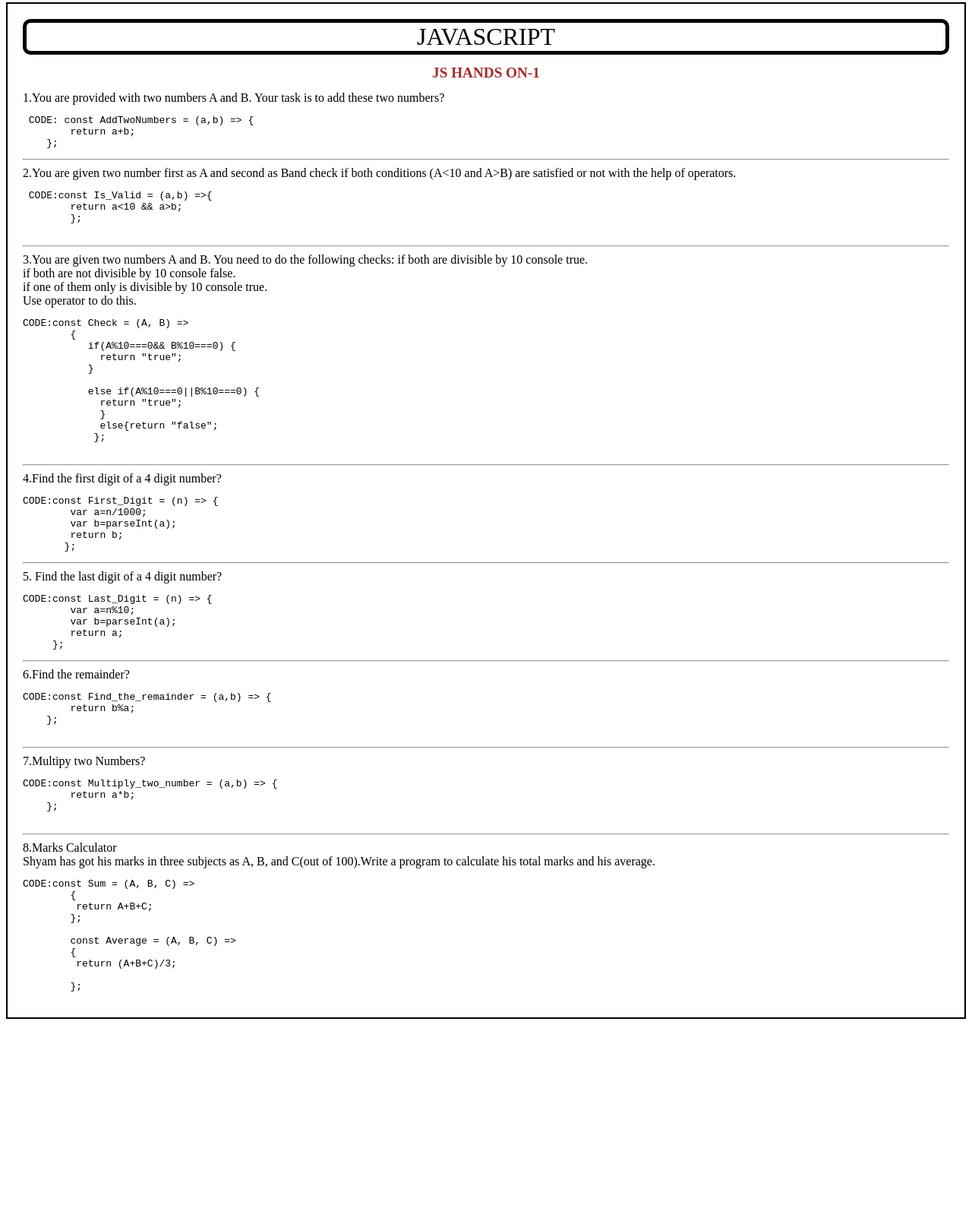
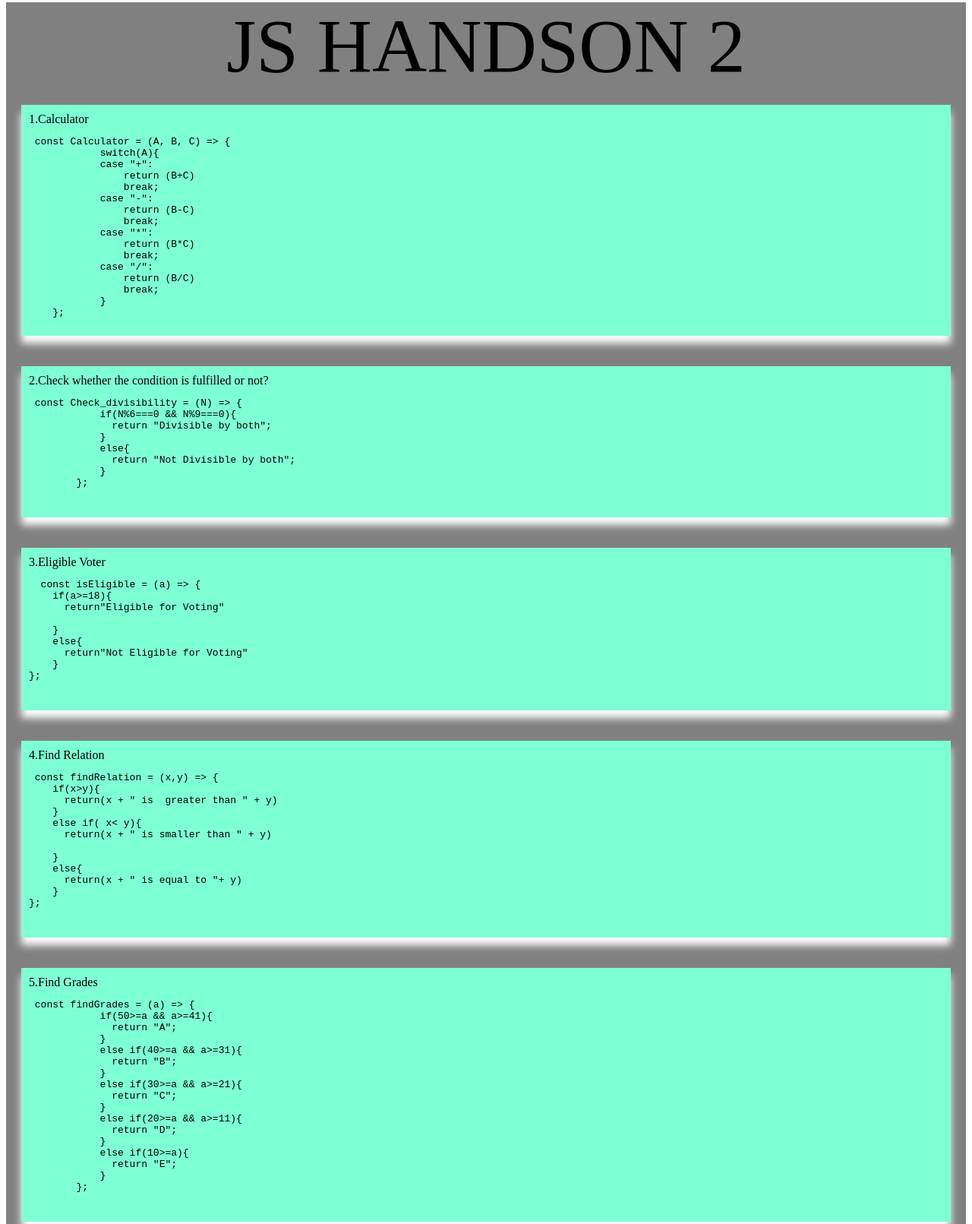
Before and after one commit to shivapabbu1/JAVASCRIPT-HANDSON, a plain HTML site: page index.html in a window 1280 px wide. Shown: the part 5-1616 px from the top of the page at 76% size. Before the commit the page ends 1354 px from the top, so only its background shows below. Drawn offline with Linux system fonts and the light colour scheme.

Commit message:
js  handson 2

```diff
--- a/index.html
+++ b/index.html
@@ -4,78 +4,166 @@
     <meta charset="UTF-8">
     <meta http-equiv="X-UA-Compatible" content="IE=edge">
     <meta name="viewport" content="width=device-width, initial-scale=1.0">
-    <title>JS handson 1</title>
+    <title>Document</title>
     <link rel="stylesheet" href="./style.css">
+</head>
+<body>
+    <div id="main">
+        <header>JS HANDSON 2</header>
+    <div class="card">
+    1.Calculator
+       <pre> const Calculator = (A, B, C) => {
+	    switch(A){
+	    case "+":
+	        return (B+C)
+	        break;
+	    case "-":
+	        return (B-C)
+	        break;
+	    case "*":
+	        return (B*C)
+	        break;
+	    case "/":
+	        return (B/C)
+	        break;
+	    }
+    };
+</pre>
+    </div>
+    <div class="card">
 
 
-</head>
-<body> <div class="text">
-    <header id="head"> JAVASCRIPT</header>
+2.Check whether the condition is fulfilled or not?
+        <pre> const Check_divisibility = (N) => {
+            if(N%6===0 && N%9===0){
+              return "Divisible by both";
+            }
+            else{
+              return "Not Divisible by both";
+            }
+        };
+    </pre>
+</div>
+  <div class="card">
+3.Eligible Voter
+<pre>  const isEligible = (a) => {
+    if(a>=18){
+      return"Eligible for Voting"
 
-        <h1>JS HANDS ON-1</h1>
-    1.You are provided with two numbers A and B. Your task is to add these two numbers? <br>
-   <pre> CODE: const AddTwoNumbers = (a,b) => {
-        return a+b;
-    }; </pre> <hr>
-    2.You are given two number first as A and second as Band check if both conditions (A<10 and A>B) are satisfied or not with the help of operators.
-    <pre> CODE:const Is_Valid = (a,b) =>{
-        return a<10 && a>b;
+    }
+    else{
+      return"Not Eligible for Voting"
+    }
+};
+    </pre>
+</div>
+    <div class="card">
+4.Find Relation
+<pre> const findRelation = (x,y) => {
+    if(x>y){
+      return(x + " is  greater than " + y)
+    }
+    else if( x< y){
+      return(x + " is smaller than " + y)
+
+    }
+    else{
+      return(x + " is equal to "+ y)
+    }
+};
+
+</pre>
+</div>
+    </pre>
+   <div class="card">
+5.Find Grades
+<pre> const findGrades = (a) => {
+            if(50>=a && a>=41){
+              return "A";
+            }
+            else if(40>=a && a>=31){
+              return "B";
+            }
+            else if(30>=a && a>=21){
+              return "C";
+            }
+            else if(20>=a && a>=11){
+              return "D";
+            }
+            else if(10>=a){
+              return "E";
+            }
         };
-       </pre> <hr>
-       3.You are given two numbers A and B. You need to do the following checks:
+    </pre>
+</div>
+    <div class="card">
+6.Get Value
+<pre>  const getValue = (a) => {
+            if(a==="P" || a=== "p"){
+              return "PrepBytes";
+            }
+            else if(a==="Z" || a=== "z"){
+              return "Zenith";
+            }
+            else if(a==="E" || a=== "e"){
+              return "Expert Coder";
+            }
+            else if(a==="D" || a==="d"){
+              return "Data Structure";
+            }
+        };
+    </pre>
+</div>
+    <div class="card">
+7.Find the maximum out of three numbers.
+<pre> const Max_out_of_three = (A,B,C) => {
+            if(A>B && A>C){
+                return A;
+            }
+            else if(B>C && B>A){
+                return B;
+            }
+            else if(C>A && C>B){
+                return C;
+            }
+            else if(A===B && B===C){
+                return -1;
+            }
+        };
+    </pre>
+</div>
+     <div class="card">
+8.Second Smallest
+<pre>  const findSndSmallest = (x,y,z) => {
+  const findSndSmallest = (x,y,z) => {
+    if(x > y && z < y ||  x < y && z > y){
+      return y
+    }
+    else if ( x < y && z < x || x < z && z > x ){
+      return x
+    }
+    else{
+      return z
+    }
 
-       if both are divisible by 10 console true. <br>
-       if both are not divisible by 10 console false. <br>
-       if one of them only is divisible by 10 console true. <br>
-       Use operator to do this. <br>
-       <pre>CODE:const Check = (A, B) =>
-        {
-           if(A%10===0&& B%10===0) {
-             return "true";
-           }
 
-           else if(A%10===0||B%10===0) {
-             return "true";
-             }
-             else{return "false";
-            };
-          </pre> <hr>
-       4.Find the first digit of a 4 digit number? <br>
-       <pre>CODE:const First_Digit = (n) => {
-        var a=n/1000;
-        var b=parseInt(a);
-        return b;
-       };</pre> <hr>
-       5. Find the last digit of a 4 digit number? <br>
-       <pre>CODE:const Last_Digit = (n) => {
-        var a=n%10;
-        var b=parseInt(a);
-        return a;
-     };</pre> <hr>
-     6.Find the remainder? <br>
-     <pre>CODE:const Find_the_remainder = (a,b) => {
-        return b%a;
-    };
-    </pre> <hr>
-    7.Multipy two Numbers? <br>
-    <pre>CODE:const Multiply_two_number = (a,b) => {
-        return a*b;
-    };
-    </pre> <hr>
-    8.Marks Calculator <br>
-    Shyam has got his marks in three subjects as A, B, and C(out of 100).Write a program to calculate his total marks and his average. <br>
-    <pre>CODE:const Sum = (A, B, C) =>
-        {
-         return A+B+C;
-        };
+};
+    </pre>
+</div>
+      <div class="card">
+9.Check whether the triangle is Acute or Obtuse
+  <pre>  const Triangle_Check = (A,B,C) => {
+    if (A>90 || B>90 || C>90) {
+      return "obtuse"
+    }
+    else {
+      return "acute"
+    }
 
-        const Average = (A, B, C) =>
-        {
-         return (A+B+C)/3;
-
-        };</pre>
-    </div>
+ };
+  </pre>
+</div>
+</div>
 
 </body>
-
 </html>
--- a/style.css
+++ b/style.css
@@ -1,23 +1,26 @@
-
-*{
-    background-image: linear-gradient(red yellow green);
+#main{
+    background-color: gray;
+    display: flex;
+    flex-direction: column;
 
 }
-#head{
-
-    font-size: xx-large;
-    color: black;
-    border: 5px solid black;
-    border-radius: 10px;
+#main header{
+    font-size:100px;
     text-align: center;
 
 }
-h1{
-    color: brown;
-    font-size: larger;
-    text-align: center;
+.card{
+
+    box-shadow: 0px 10px 10px 0px white;
+    background-color: aquamarine;
+    margin: 20px ;
+    padding: 10px;
 }
-.text{
-    border: 2px solid;
-    padding: 20px;
+.card:hover{
+    transform: translateX(20px);
+    transform-origin: right;
+
+
+    transition-timing-function: ease-out ;
+    transition-duration: 1s;
 }
```
